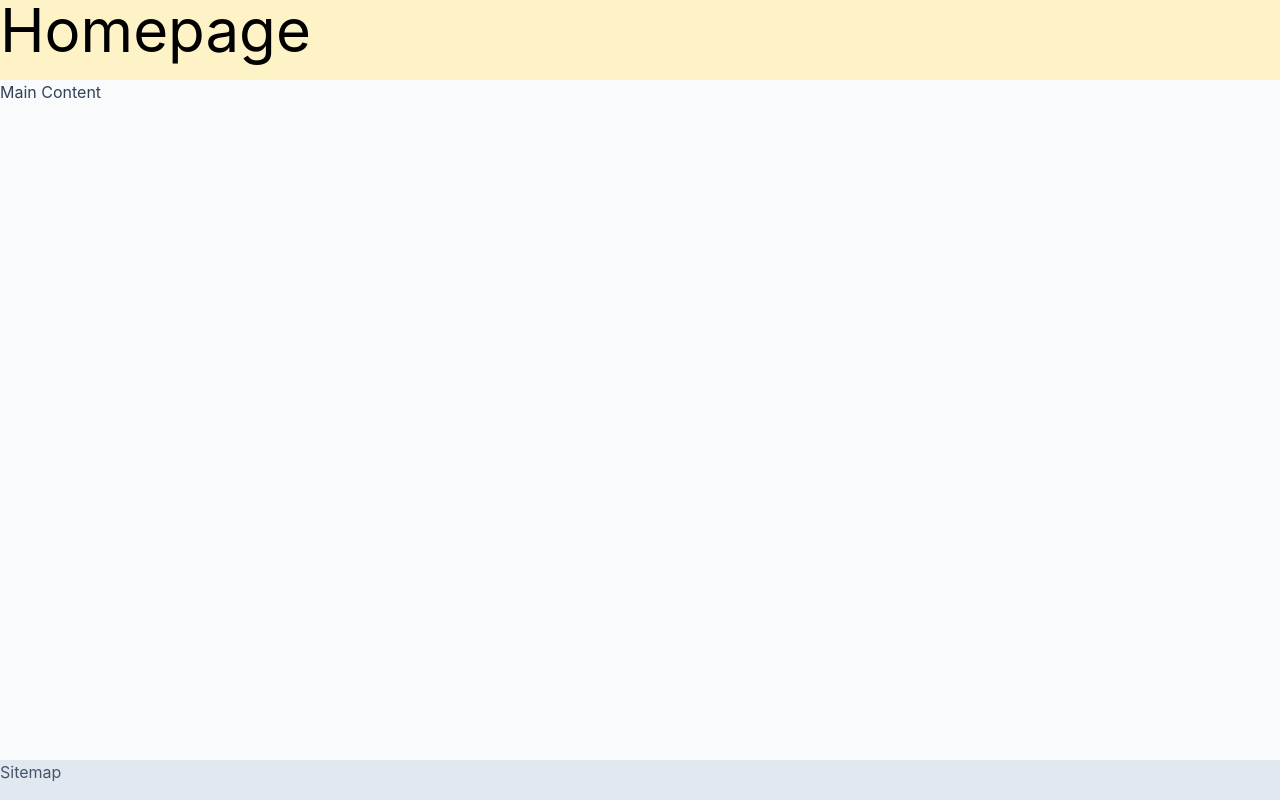
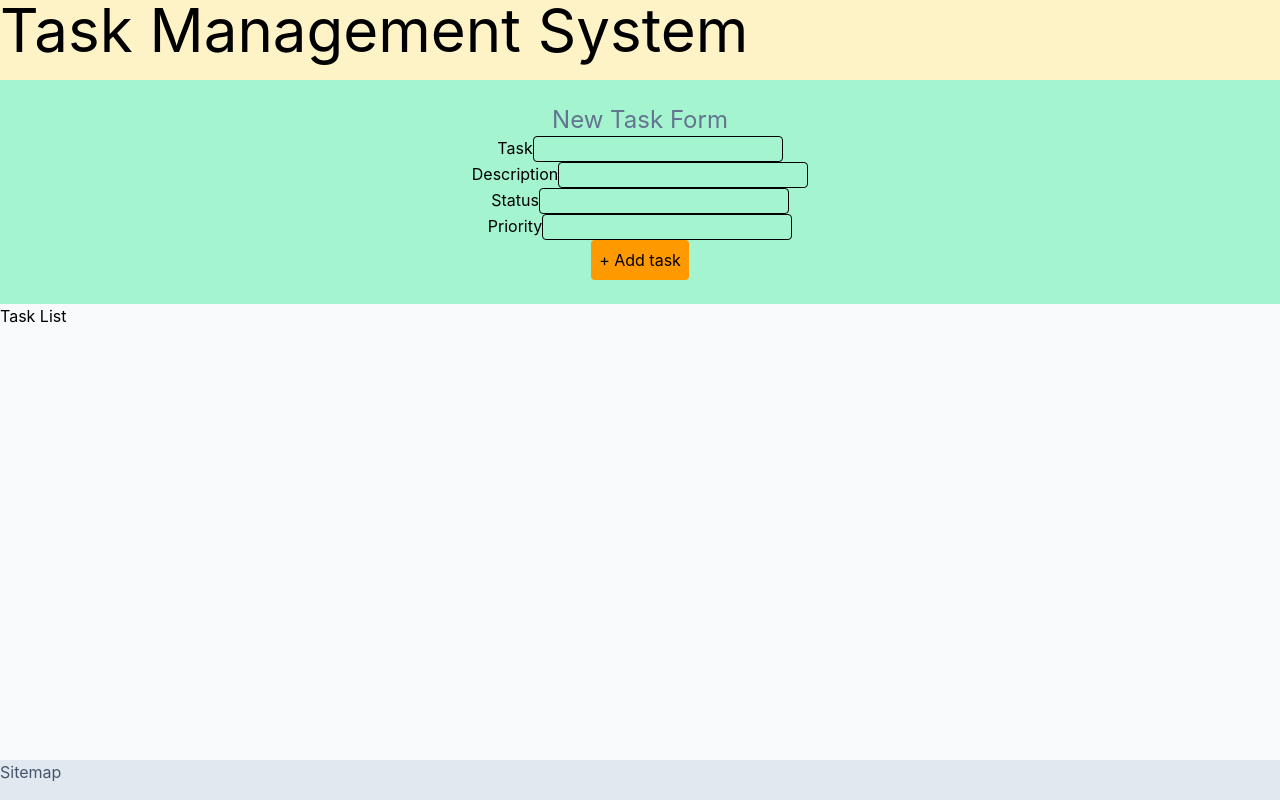
Before and after one commit to Kh-Tanjim-Ashraf/React-Defined, a React (Vite) app in the folder 6-task-manager/: page / in a window 1280 px wide. Built offline with nearby package versions, Linux system fonts and the light colour scheme.

Commit message:
F6: Create a draft UI skeleton for adding new task through a form

```diff
--- a/6-task-manager/src/App.jsx
+++ b/6-task-manager/src/App.jsx
@@ -1,11 +1,15 @@
+import TaskForm from "./components/TaskForm";
+import TaskList from "./components/TaskList";
+
 function App() {
   return (
     <div className="bg-slate-50 h-screen flex flex-col">
       <header className="h-20 bg-amber-100">
-        <h1 className="text-6xl">Homepage</h1>
+        <h1 className="text-6xl">Task Management System</h1>
       </header>
       <main className="flex-1">
-        <p className="text-slate-700">Main Content</p>
+        <TaskForm />
+        <TaskList />
       </main>
       <footer className="bg-slate-200 h-10">
         <p className="text-slate-600">Sitemap</p>
--- /dev/null
+++ b/6-task-manager/src/components/TaskForm.jsx
@@ -0,0 +1,65 @@
+import { useState } from "react";
+
+function TaskForm() {
+  const [title, setTitle] = useState("");
+  const [description, setDescription] = useState("");
+  const [status, setStatus] = useState("");
+  const [priority, setPriority] = useState("");
+
+  return (
+    <form action="" className="bg-emerald-200 py-6 flex flex-col">
+      <h2 className="text-2xl text-slate-500 text-center">New Task Form</h2>
+      <div className="form-group flex justify-center">
+        <label htmlFor="task">Task</label>
+        <input
+          id="task"
+          type="text"
+          className="rounded border border-black focus:outline-black"
+          value={title}
+          onChange={(e) => setTitle(e.target.value)}
+          autoComplete="off"
+        />
+      </div>
+      <div className="form-group flex justify-center">
+        <label htmlFor="description">Description</label>
+        <input
+          id="description"
+          type="textarea"
+          className="rounded border border-black focus:outline-black"
+          value={description}
+          onChange={(e) => setDescription(e.target.value)}
+          autoComplete="off"
+        />
+      </div>
+      <div className="form-group flex justify-center">
+        <label htmlFor="status">Status</label>
+        <input
+          id="status"
+          type="text"
+          className="rounded border border-black focus:outline-black"
+          value={status}
+          onChange={(e) => setStatus(e.target.value)}
+          autoComplete="off"
+        />
+      </div>
+      <div className="form-group flex justify-center">
+        <label htmlFor="priority">Priority</label>
+        <input
+          id="priority"
+          type="text"
+          className="rounded border border-black focus:outline-black"
+          value={priority}
+          onChange={(e) => setPriority(e.target.value)}
+          autoComplete="off"
+        />
+      </div>
+      <div className="form-group flex justify-center">
+        <button type="submit" className="bg-amber-500 rounded p-2">
+          + Add task
+        </button>
+      </div>
+    </form>
+  );
+}
+
+export default TaskForm;
--- /dev/null
+++ b/6-task-manager/src/components/TaskList.jsx
@@ -0,0 +1,9 @@
+function TaskList() {
+  return (
+    <>
+      <h1>Task List</h1>
+    </>
+  );
+}
+
+export default TaskList;
```
